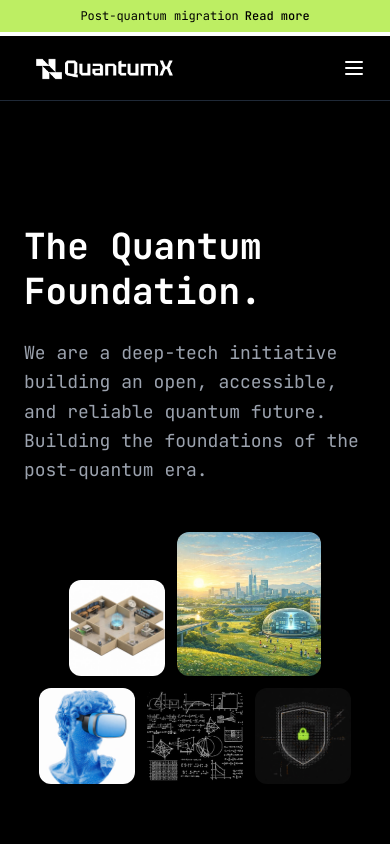
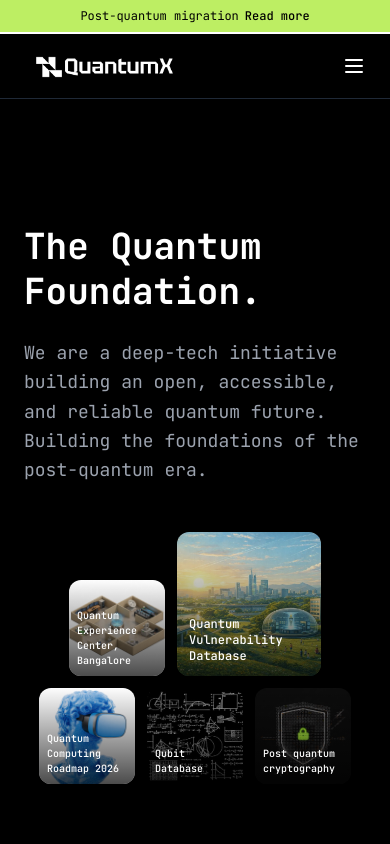
Before and after one commit to appetite-studio-team/quantumx.foundation, a Next.js app: page / in a window 390 px wide. Shown: the top 844 px of the page. Built offline with nearby package versions, Linux system fonts and the light colour scheme.

Commit message:
Fix UI improvements
- Show project card text/overlay by default (remove hover effect)
- Set body background to black to fix gaps
- Adjust header position on mobile to close gap with banner

```diff
--- a/app/globals.css
+++ b/app/globals.css
@@ -9,6 +9,7 @@
 
 body {
   cursor: url('/images/cursor-image.png'), auto;
+  background-color: #000;
 }
 
 a,
--- a/app/page.tsx
+++ b/app/page.tsx
@@ -74,7 +74,7 @@ export default function HomePage() {
               {/* Top row - Large card + QEC card */}
               <div className="flex gap-3 md:gap-4 items-end">
                 {/* Card - Quantum Experience Center */}
-                <div className="project-card w-24 sm:w-28 md:w-36 lg:w-40 aspect-square rounded-xl md:rounded-2xl overflow-hidden group relative">
+                <div className="project-card w-24 sm:w-28 md:w-36 lg:w-40 aspect-square rounded-xl md:rounded-2xl overflow-hidden relative">
                   <div className="absolute inset-0">
                     <Image
                       src={projects[4].image}
@@ -83,8 +83,8 @@ export default function HomePage() {
                       className="object-cover"
                     />
                   </div>
-                  <div className="absolute inset-0 bg-black/0 group-hover:bg-black/60 transition-all duration-300 flex items-end p-2 md:p-3">
-                    <p className="text-white text-[10px] md:text-xs font-medium opacity-0 group-hover:opacity-100 transition-opacity duration-300">
+                  <div className="absolute inset-0 bg-gradient-to-t from-black/70 to-transparent flex items-end p-2 md:p-3">
+                    <p className="text-white text-[10px] md:text-xs font-medium">
                       {projects[4].description}
                     </p>
                   </div>
@@ -95,7 +95,7 @@ export default function HomePage() {
                   href={projects[1].link}
                   target="_blank"
                   rel="noopener noreferrer"
-                  className="project-card w-36 sm:w-44 md:w-56 lg:w-64 aspect-square rounded-xl md:rounded-2xl overflow-hidden group relative"
+                  className="project-card w-36 sm:w-44 md:w-56 lg:w-64 aspect-square rounded-xl md:rounded-2xl overflow-hidden relative"
                 >
                   <div className="absolute inset-0">
                     <Image
@@ -105,8 +105,8 @@ export default function HomePage() {
                       className="object-cover"
                     />
                   </div>
-                  <div className="absolute inset-0 bg-black/0 group-hover:bg-black/60 transition-all duration-300 flex items-end p-3 md:p-4">
-                    <p className="text-white text-xs md:text-sm font-medium opacity-0 group-hover:opacity-100 transition-opacity duration-300">
+                  <div className="absolute inset-0 bg-gradient-to-t from-black/70 to-transparent flex items-end p-3 md:p-4">
+                    <p className="text-white text-xs md:text-sm font-medium">
                       {projects[1].description}
                     </p>
                   </div>
@@ -120,7 +120,7 @@ export default function HomePage() {
                   href={projects[0].link}
                   target="_blank"
                   rel="noopener noreferrer"
-                  className="project-card w-24 sm:w-28 md:w-36 lg:w-40 aspect-square rounded-xl md:rounded-2xl overflow-hidden group relative"
+                  className="project-card w-24 sm:w-28 md:w-36 lg:w-40 aspect-square rounded-xl md:rounded-2xl overflow-hidden relative"
                 >
                   <div className="absolute inset-0">
                     <Image
@@ -130,8 +130,8 @@ export default function HomePage() {
                       className="object-cover"
                     />
                   </div>
-                  <div className="absolute inset-0 bg-black/0 group-hover:bg-black/60 transition-all duration-300 flex items-end p-2 md:p-3">
-                    <p className="text-white text-[10px] md:text-xs font-medium opacity-0 group-hover:opacity-100 transition-opacity duration-300">
+                  <div className="absolute inset-0 bg-gradient-to-t from-black/70 to-transparent flex items-end p-2 md:p-3">
+                    <p className="text-white text-[10px] md:text-xs font-medium">
                       {projects[0].description}
                     </p>
                   </div>
@@ -142,7 +142,7 @@ export default function HomePage() {
                   href={projects[2].link}
                   target="_blank"
                   rel="noopener noreferrer"
-                  className="project-card w-24 sm:w-28 md:w-36 lg:w-40 aspect-square rounded-xl md:rounded-2xl overflow-hidden group relative"
+                  className="project-card w-24 sm:w-28 md:w-36 lg:w-40 aspect-square rounded-xl md:rounded-2xl overflow-hidden relative"
                 >
                   <div className="absolute inset-0">
                     <Image
@@ -152,15 +152,15 @@ export default function HomePage() {
                       className="object-cover"
                     />
                   </div>
-                  <div className="absolute inset-0 bg-black/0 group-hover:bg-black/60 transition-all duration-300 flex items-end p-2 md:p-3">
-                    <p className="text-white text-[10px] md:text-xs font-medium opacity-0 group-hover:opacity-100 transition-opacity duration-300">
+                  <div className="absolute inset-0 bg-gradient-to-t from-black/70 to-transparent flex items-end p-2 md:p-3">
+                    <p className="text-white text-[10px] md:text-xs font-medium">
                       {projects[2].description}
                     </p>
                   </div>
                 </a>
 
                 {/* Card 3 - Post Quantum Cryptography */}
-                <div className="project-card w-24 sm:w-28 md:w-36 lg:w-40 aspect-square rounded-xl md:rounded-2xl overflow-hidden group relative">
+                <div className="project-card w-24 sm:w-28 md:w-36 lg:w-40 aspect-square rounded-xl md:rounded-2xl overflow-hidden relative">
                   <div className="absolute inset-0">
                     <Image
                       src={projects[3].image}
@@ -169,8 +169,8 @@ export default function HomePage() {
                       className="object-cover"
                     />
                   </div>
-                  <div className="absolute inset-0 bg-black/0 group-hover:bg-black/60 transition-all duration-300 flex items-end p-2 md:p-3">
-                    <p className="text-white text-[10px] md:text-xs font-medium opacity-0 group-hover:opacity-100 transition-opacity duration-300">
+                  <div className="absolute inset-0 bg-gradient-to-t from-black/70 to-transparent flex items-end p-2 md:p-3">
+                    <p className="text-white text-[10px] md:text-xs font-medium">
                       {projects[3].description}
                     </p>
                   </div>
--- a/components/Header.tsx
+++ b/components/Header.tsx
@@ -26,7 +26,7 @@ export function Header() {
         </div>
       </div>
 
-      <header className="fixed top-9 left-0 right-0 bg-black z-50 border-b border-gray-800">
+      <header className="fixed top-[34px] md:top-9 left-0 right-0 bg-black z-50 border-b border-gray-800">
         <nav className="max-w-7xl mx-auto px-6 lg:px-8 py-3 flex items-center justify-between">
         <Link href="/" className="flex items-center">
           <Image
```
